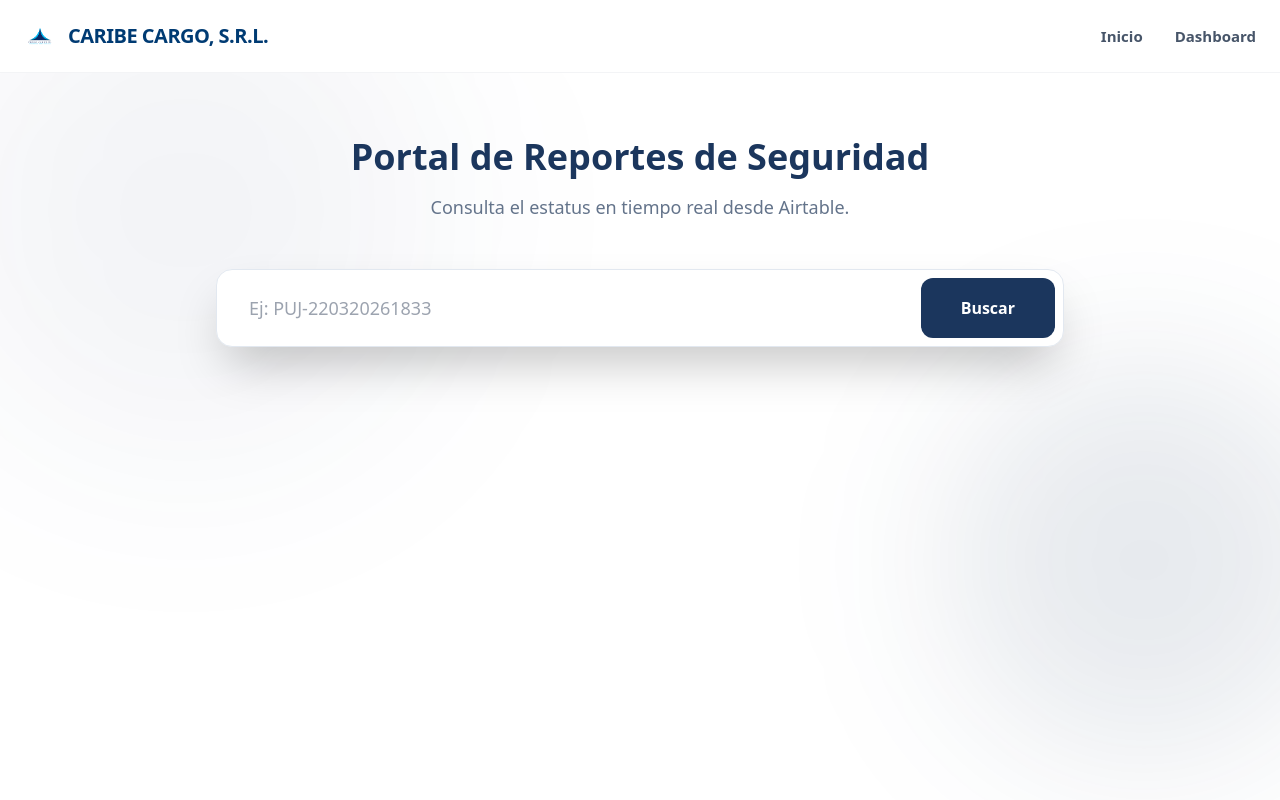
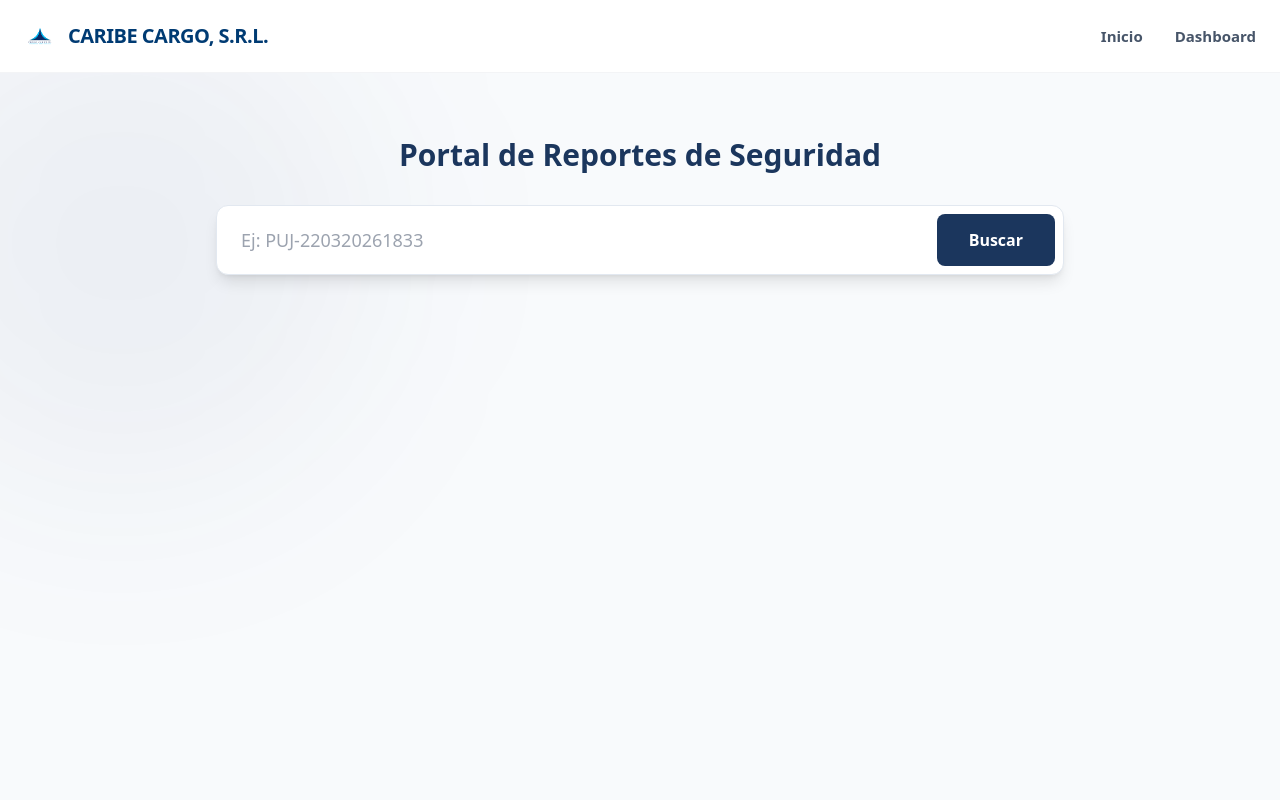
Before and after one commit to safetycaribecargo/caribe-cargo-portal, a Next.js app: page / in a window 1280 px wide. Shown: the top 800 px of the page. Built offline with nearby package versions, Linux system fonts and the light colour scheme.

Commit message:
Update page.tsx

```diff
--- a/app/page.tsx
+++ b/app/page.tsx
@@ -15,9 +15,12 @@ export default function Home() {
     setResultado(null);
 
     try {
-      const res = await fetch(`/api/buscar?id=${busqueda}`);
+      // LLAMADA CRÍTICA: Asegúrate de que esta ruta sea /api/buscar
+      const res = await fetch(`/api/buscar?id=${busqueda.trim()}`);
       const data = await res.json();
-      if (!res.ok) throw new Error(data.error);
+
+      if (!res.ok) throw new Error(data.error || 'Error al consultar el reporte');
+
       setResultado(data);
     } catch (err: any) {
       setError(err.message);
@@ -27,73 +30,64 @@ export default function Home() {
   };
 
   return (
-    <div className="relative min-h-screen bg-white">
-      {/* Fondo difuminado atractivo */}
-      <div className="fixed inset-0 z-0 overflow-hidden pointer-events-none">
-        <div className="absolute top-[-5%] left-[-5%] w-[500px] h-[500px] rounded-full bg-[#1B365D]/5 blur-[100px]" />
-        <div className="absolute bottom-[5%] right-[-5%] w-[400px] h-[400px] rounded-full bg-[#1B365D]/10 blur-[80px]" />
+    <div className="relative min-h-screen bg-slate-50">
+      {/* Fondo con los colores de la empresa Caribe Cargo */}
+      <div className="absolute inset-0 z-0 overflow-hidden pointer-events-none">
+        <div className="absolute top-[-10%] left-[-10%] w-[500px] h-[500px] rounded-full bg-[#1B365D]/5 blur-[100px]" />
       </div>
 
-      <div className="relative z-10 max-w-4xl mx-auto px-6 pt-16 pb-20">
-        <div className="text-center mb-12">
-          <h1 className="text-4xl font-black text-[#1B365D] mb-4">Portal de Reportes de Seguridad</h1>
-          <p className="text-slate-500 text-lg">Consulta el estatus en tiempo real desde Airtable.</p>
-        </div>
+      <div className="relative z-10 max-w-4xl mx-auto px-6 pt-16">
+        <h1 className="text-3xl font-bold text-[#1B365D] text-center mb-8">Portal de Reportes de Seguridad</h1>
 
-        {/* Buscador */}
-        <div className="flex mb-10 shadow-2xl rounded-2xl overflow-hidden border border-slate-200 bg-white p-2">
+        {/* Input de Búsqueda */}
+        <div className="flex gap-2 mb-10 shadow-lg p-2 bg-white rounded-xl border border-slate-200">
           <input
             type="text"
             value={busqueda}
             onChange={(e) => setBusqueda(e.target.value)}
-            onKeyDown={(e) => e.key === 'Enter' && manejarBusqueda()}
             placeholder="Ej: PUJ-220320261833"
-            className="flex-grow px-6 py-4 outline-none text-slate-700 text-lg rounded-xl"
+            className="flex-grow px-4 py-3 outline-none rounded-lg text-lg"
           />
           <button
             onClick={manejarBusqueda}
             disabled={cargando}
-            className="bg-[#1B365D] text-white px-10 py-4 font-bold rounded-xl hover:bg-[#132846] transition-all"
+            className="bg-[#1B365D] text-white px-8 py-3 rounded-lg font-bold hover:bg-blue-900 disabled:opacity-50 transition-colors"
           >
             {cargando ? 'Buscando...' : 'Buscar'}
           </button>
         </div>
 
-        {error && <div className="p-4 mb-8 bg-red-50 text-red-600 border border-red-100 rounded-2xl text-center">{error}</div>}
+        {/* Visualización de Errores */}
+        {error && (
+          <div className="p-4 mb-8 bg-red-50 border border-red-200 text-red-700 rounded-xl text-center font-medium">
+            {error}
+          </div>
+        )}
 
+        {/* Resultados de Airtable */}
         {resultado && (
-          <div className="bg-white/90 backdrop-blur-md border border-slate-200 rounded-3xl shadow-2xl p-8 animate-in fade-in slide-in-from-bottom-4 duration-500">
-            <div className="flex justify-between items-center mb-8 border-b pb-6">
-              <div>
-                <h3 className="text-2xl font-black text-[#1B365D]">Detalles del Reporte</h3>
-                <p className="text-slate-400 font-mono text-sm">{resultado['ID del reporte']}</p>
-              </div>
-              <span className="px-5 py-2 bg-[#1B365D]/10 text-[#1B365D] rounded-full text-xs font-black uppercase tracking-widest">
+          <div className="bg-white p-8 rounded-2xl shadow-xl border border-slate-200 animate-in fade-in slide-in-from-bottom-4">
+            <div className="flex justify-between items-center border-b pb-4 mb-6">
+              <h2 className="text-xl font-bold text-[#1B365D]">Detalles del Caso</h2>
+              <span className="px-4 py-1 bg-blue-50 text-[#1B365D] rounded-full text-xs font-black uppercase">
                 {resultado['Estado Inbox'] || 'Recibido'}
               </span>
             </div>
 
-            <div className="grid grid-cols-1 md:grid-cols-2 gap-10">
-              <div className="space-y-6">
-                <div>
-                  <label className="block text-[10px] font-black text-slate-400 uppercase tracking-widest mb-1">Ubicación</label>
-                  <p className="text-slate-800 font-bold">{resultado['Estación']} - {resultado['Area de Suceso']}</p>
-                </div>
-                <div>
-                  <label className="block text-[10px] font-black text-slate-400 uppercase tracking-widest mb-1">Descripción del Suceso</label>
-                  <p className="text-slate-600 leading-relaxed italic">"{resultado['Descripción del Suceso']}"</p>
-                </div>
+            <div className="grid md:grid-cols-2 gap-8">
+              <div className="space-y-4">
+                <p><strong className="text-slate-400 text-xs uppercase block tracking-widest">ID Reporte:</strong> {resultado['ID del reporte']}</p>
+                <p><strong className="text-slate-400 text-xs uppercase block tracking-widest">Fecha:</strong> {resultado['Fecha de ingreso del reporte']}</p>
+                <p><strong className="text-slate-400 text-xs uppercase block tracking-widest">Descripción:</strong> <span className="italic">"{resultado['Descripción del Suceso']}"</span></p>
               </div>
 
-              {/* Visualización de Evidencias (Fotos de Airtable) */}
+              {/* Galería de Evidencias */}
               <div>
-                <label className="block text-[10px] font-black text-slate-400 uppercase tracking-widest mb-3">Evidencias Adjuntas</label>
-                <div className="grid grid-cols-2 gap-3">
-                  {resultado['Evidencias']?.map((img: any, i: number) => (
-                    <a key={i} href={img.url} target="_blank" rel="noreferrer" className="relative aspect-square rounded-xl overflow-hidden border border-slate-100 group">
-                      <img src={img.url} alt="Evidencia" className="object-cover w-full h-full transition-transform group-hover:scale-110" />
-                    </a>
-                  )) || <p className="text-slate-400 text-xs italic">Sin evidencias.</p>}
+                <strong className="text-slate-400 text-xs uppercase block tracking-widest mb-3">Evidencias:</strong>
+                <div className="grid grid-cols-2 gap-2">
+                  {resultado['Evidencias']?.map((foto: any, index: number) => (
+                    <img key={index} src={foto.url} className="w-full h-24 object-cover rounded-lg border border-slate-100 shadow-sm" alt="Evidencia" />
+                  ))}
                 </div>
               </div>
             </div>
```
